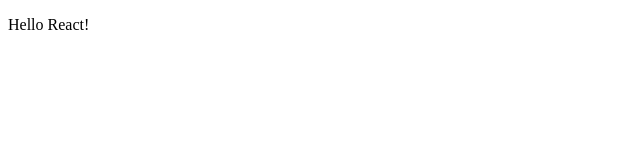
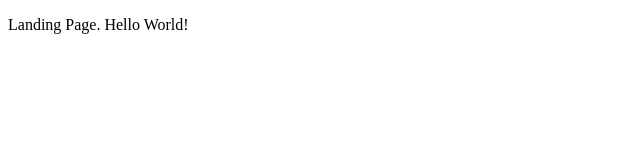
Before and after one commit to turbio/frolicking-tuba, a React app: page / in a window 1280 px wide. Shown: the top 160 px of the page, without its empty margins (0-640 px from the left). Built offline with nearby package versions, Linux system fonts and the light colour scheme.

Commit message:
add Landing page component

```diff
--- /dev/null
+++ b/client/src/components/Landing.jsx
@@ -0,0 +1,5 @@
+import React from 'react';
+
+const Landing = () => <p>Landing Page. Hello World!</p>;
+
+export default Landing;
--- a/client/src/index.jsx
+++ b/client/src/index.jsx
@@ -1,6 +1,19 @@
 import React from 'react';
 import { render } from 'react-dom';
+import Landing from './components/Landing.jsx';
 
-const App = () => <p> Hello React!</p>;
+//const App = () => <Landing />;
+
+class App extends React.Component {
+  constructor(props) {
+    super(props);
+    this.state = { loggedIn: false };
+  }
+  render() {
+    return (
+      <Landing loggedIn={this.state.loggedIn} />
+    );
+  }
+}
 
 render(<App />, document.getElementById('app'));
```
